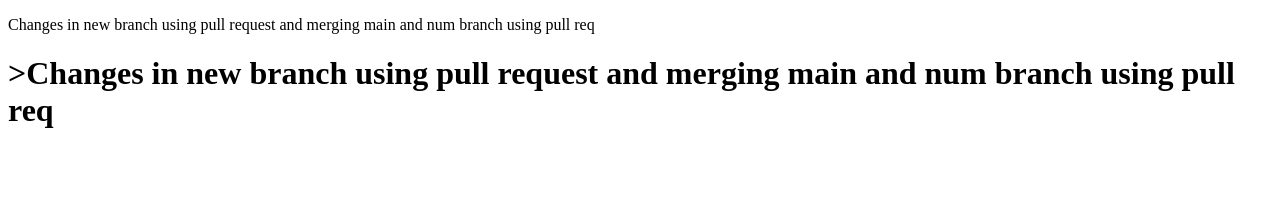
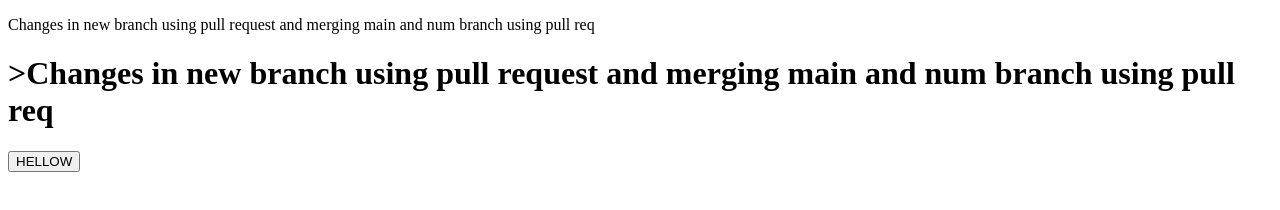
Before and after one commit to shubhambharama/demo, a plain HTML site: page index.html in a window 1280 px wide. Drawn offline with Linux system fonts and the light colour scheme.

Commit message:
chenges in fea

```diff
--- a/index.html
+++ b/index.html
@@ -8,6 +8,7 @@
 <body>
     <p>Changes in new branch using pull request and merging main and num branch using pull req</p>
     <h1>>Changes in new branch using pull request and merging main and num branch using pull req</h1>
+    <button>HELLOW</button>
 
 </body>
 </html>
```
